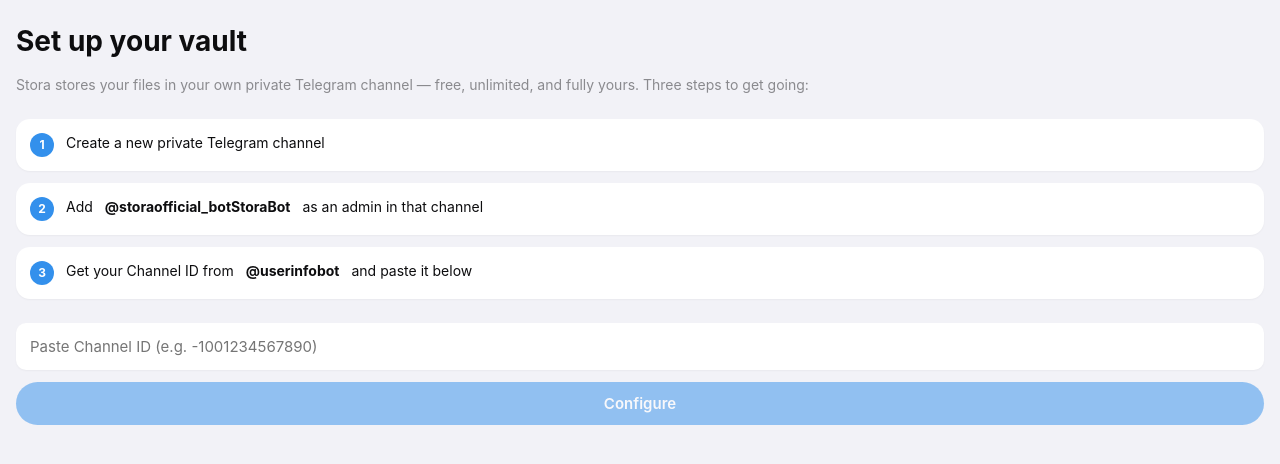
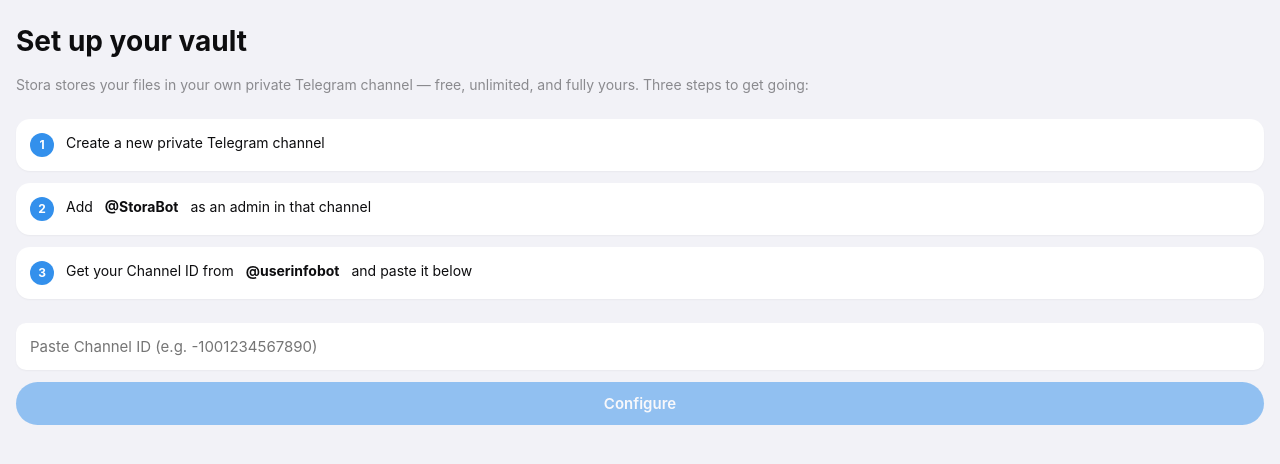
Before and after one commit to Kingewor9/ProjectStora, a React (Vite) app in the folder stora-frontend/: page / in a window 1280 px wide. Shown: the top 464 px of the page. Built offline with nearby package versions, Linux system fonts and the light colour scheme; no server answers.

Commit message:
Corrected a bot username issue

```diff
--- a/stora-frontend/src/pages/OnboardingPage.tsx
+++ b/stora-frontend/src/pages/OnboardingPage.tsx
@@ -44,7 +44,7 @@ export function OnboardingPage() {
         </li>
         <li>
           <span className="stora-step-num">2</span>
-          Add <strong>@storaofficial_bot{botUsername}</strong> as an admin in that channel
+          Add <strong>@{botUsername}</strong> as an admin in that channel
         </li>
         <li>
           <span className="stora-step-num">3</span>
```
